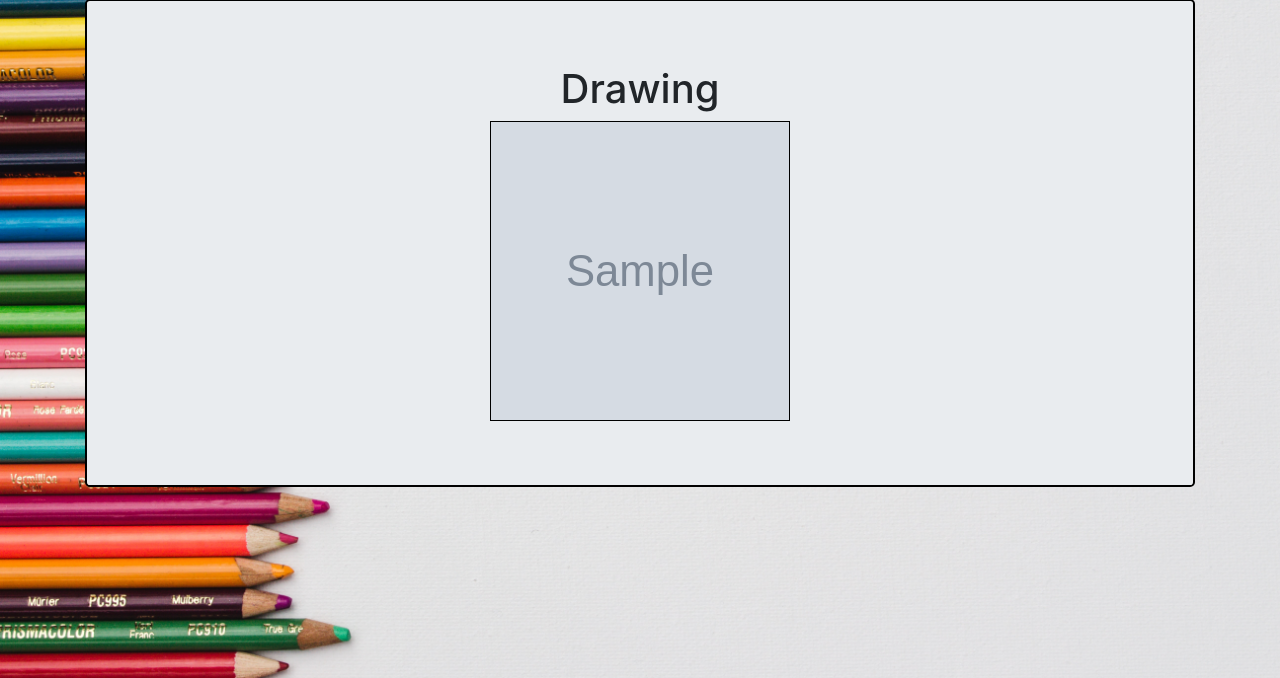
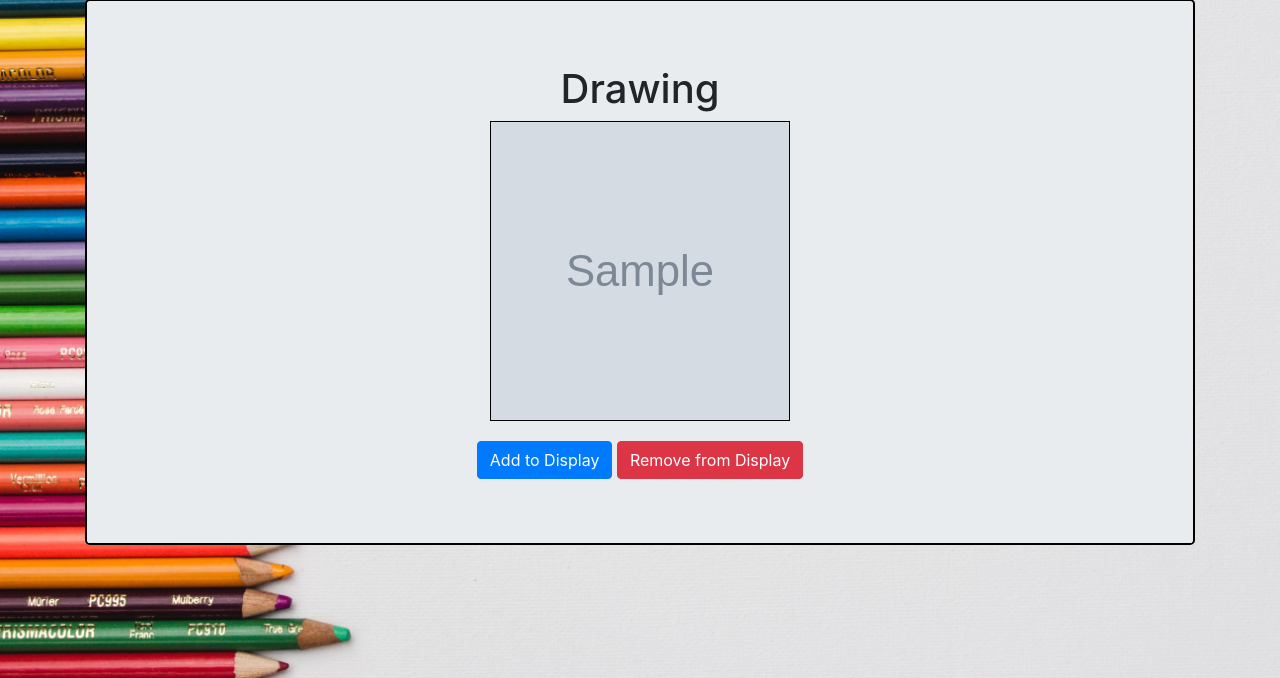
Before and after one commit to YoungHaYoo12/drawify, a Flask app: page /drawings/1 in a window 1280 px wide. Shown: the part 122-800 px from the top of the page. Run offline with Flask 2, Linux system fonts and the light colour scheme; a user stored in the database is signed in; tables that the repository leaves empty hold one stand-in row (values such as "Sample post"); grey boxes marked "Sample" are stand-in pictures; some libraries are stand-ins or nearby versions.

Commit message:
Add drawing display functionality in core.user view function.
- Enables user to pick drawings to display on their profile page in the
view function core.user.
- Add 'display' column to Drawing model.
- Implement view functions drawings.add_to_display and
drawings.remove_from_display to add and remove drawings from user's
display.
- Add links to drawings.add_to_display and drawings.remove_from_display
from drawings/drawing.html.
- Include display drawings in core/user.html.

```diff
--- a/app/drawings/views.py
+++ b/app/drawings/views.py
@@ -41,3 +41,31 @@ def add():
   return jsonify({
     'result':'success',
   })
+
+@drawings.route('/add_to_display/<drawing_id>')
+@login_required
+def add_to_display(drawing_id):
+  # retrieve and validate drawing
+  drawing = Drawing.query.get_or_404(drawing_id)
+  if current_user != drawing.user:
+    abort(403)
+
+  # set drawing display to True
+  drawing.display = True
+  db.session.commit()
+
+  return redirect(url_for('core.user',username=current_user.username))
+
+@drawings.route('/remove_from_display/<drawing_id>')
+@login_required
+def remove_from_display(drawing_id):
+  # retrieve and validate drawing
+  drawing = Drawing.query.get_or_404(drawing_id)
+  if current_user != drawing.user:
+    abort(403)
+
+  # set drawing display to False
+  drawing.display = False
+  db.session.commit()
+
+  return redirect(url_for('core.user',username=current_user.username))
--- a/app/models.py
+++ b/app/models.py
@@ -120,6 +120,7 @@ class Drawing(db.Model):
   user_id = db.Column(db.Integer, db.ForeignKey('users.id'))
   questions = db.relationship('Question',backref='drawing',cascade="all, delete-orphan")
   timestamp = db.Column(db.DateTime, index=True, default=datetime.utcnow)
+  display = db.Column(db.Boolean, default=False)
 
   def __init__(self,filename):
     self.filename = filename
--- a/app/static/css/main.css
+++ b/app/static/css/main.css
@@ -52,6 +52,7 @@ a:hover {
 .drawings-drawing-wrapper img {
   background-color:white;
   border: solid black 1px;
+  margin-bottom:20px;
 }
 
 /* drawings/draw.html  */
--- a/app/templates/drawings/drawing.html
+++ b/app/templates/drawings/drawing.html
@@ -4,7 +4,17 @@
 <div class="container">
   <div class="jumbotron text-center">
     <h1>Drawing</h1>
-      <img src="{{url_for('static',filename='drawing_images/'+drawing.filename)}}" width=300px height=300px>
+    <div class="row">
+      <div class="col-12">
+        <img src="{{url_for('static',filename='drawing_images/'+drawing.filename)}}" width=300px height=300px>
+      </div>
+      <div class="col-12">
+      <a href="{{url_for('drawings.add_to_display',drawing_id=drawing.id)}}"><button class="btn btn-primary">Add to Display</button></a>
+      {% if drawing.display %}
+      <a href="{{url_for('drawings.remove_from_display',drawing_id=drawing.id)}}"><button class="btn btn-danger">Remove from Display</button></a>
+      {% endif %}
+      </div>
+    </div>
   </div>
 </div>
 </div>
```
Also changed, not shown: app/core/views.py (+5 -2 lines), app/templates/core/user.html (+7 -0 lines), migrations/versions/a51432d2e907_add_display_column_in_drawing_model.py (added, +28 -0 lines).
